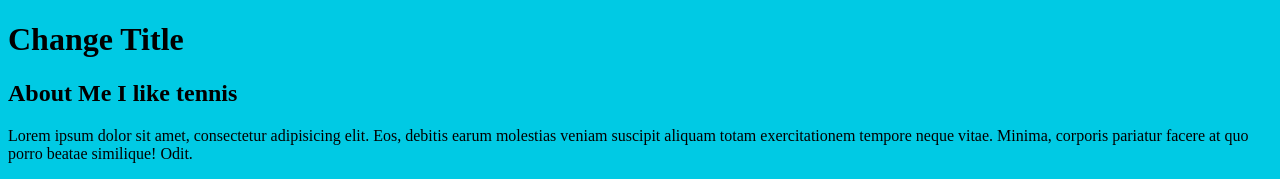
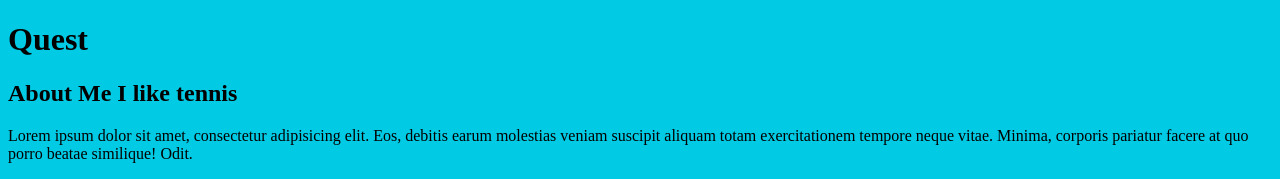
Before and after one commit to zhaojie8388/learningtest, a plain HTML site: page index.html in a window 1280 px wide. Shown: the top 179 px of the page. Drawn offline with Linux system fonts and the light colour scheme.

Commit message:
Change title in master

```diff
--- a/index.html
+++ b/index.html
@@ -10,7 +10,7 @@
 <body>
 
     <header>
-        <h1>Change Title</h1>
+        <h1>Quest</h1>
     </header>
 
     <div class="container">
```
